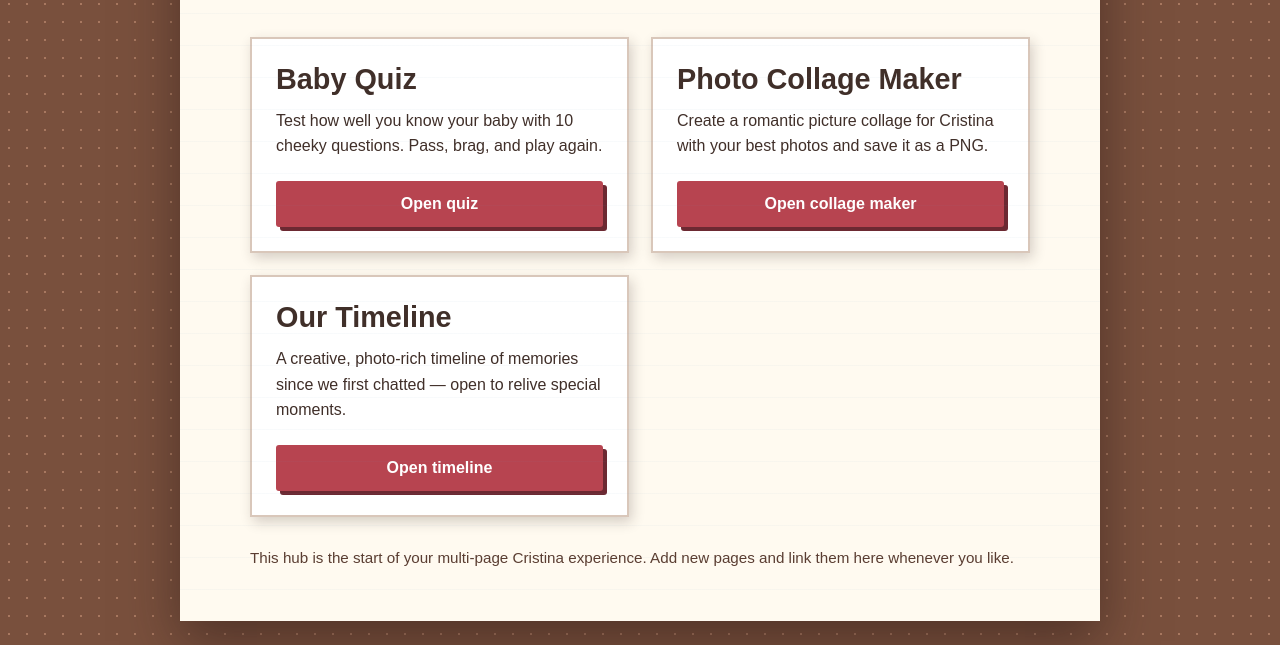
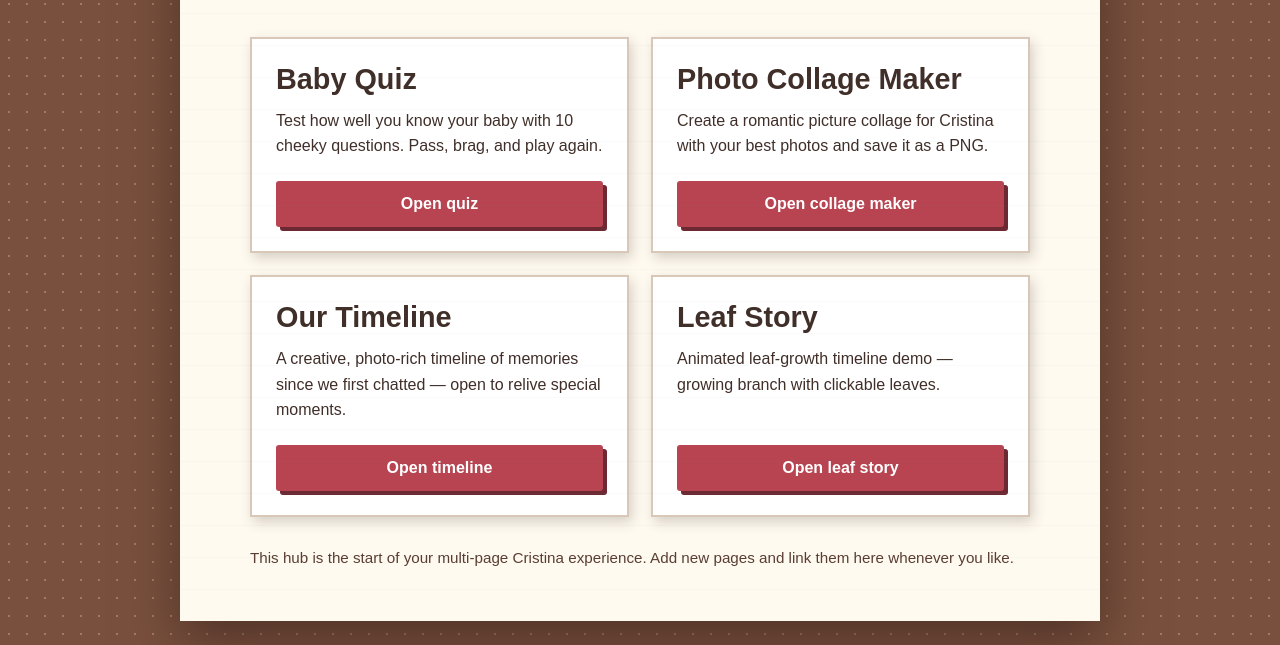
Before and after one commit to arconsis-subash/cristina, a plain HTML site: page index.html in a window 1280 px wide. Shown: the part 239-884 px from the top of the page. Drawn offline with Linux system fonts and the light colour scheme.

Commit message:
Add Leaf Story link to root index.html

```diff
--- a/index.html
+++ b/index.html
@@ -32,6 +32,7 @@ p{line-height:1.6;margin:0}
 <div class="card"><div><h2>Baby Quiz</h2><p>Test how well you know your baby with 10 cheeky questions. Pass, brag, and play again.</p></div><a class="button" href="quiz.html">Open quiz</a></div>
 <div class="card"><div><h2>Photo Collage Maker</h2><p>Create a romantic picture collage for Cristina with your best photos and save it as a PNG.</p></div><a class="button" href="photo-collage.html">Open collage maker</a></div>
 <div class="card"><div><h2>Our Timeline</h2><p>A creative, photo-rich timeline of memories since we first chatted — open to relive special moments.</p></div><a class="button" href="timeline/index.html">Open timeline</a></div>
+<div class="card"><div><h2>Leaf Story</h2><p>Animated leaf-growth timeline demo — growing branch with clickable leaves.</p></div><a class="button" href="leaf-story/index.html">Open leaf story</a></div>
 </div>
 <div class="footer">This hub is the start of your multi-page Cristina experience. Add new pages and link them here whenever you like.</div>
 </main>
```
